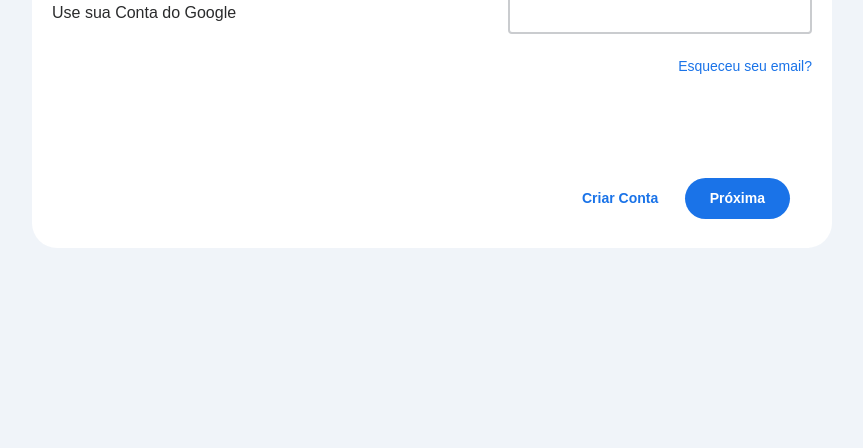
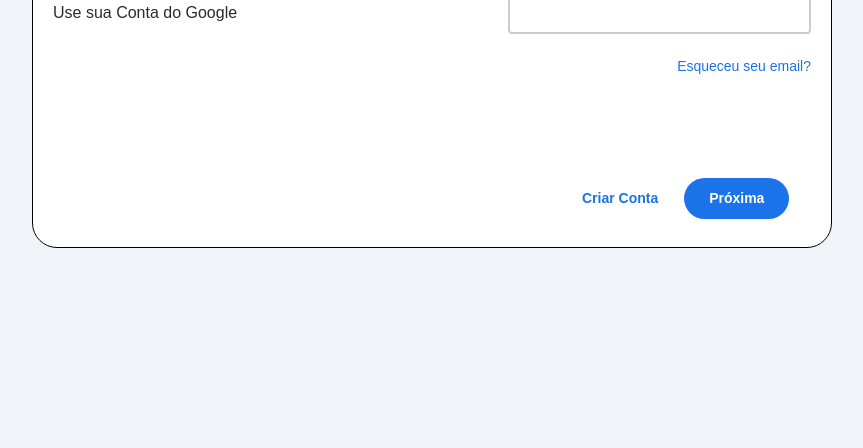
Before and after one commit to DragonG33K/gma1l, a plain HTML site: page index.html in a window 1280 px wide. Shown: the part 352-800 px from the top of the page, without its empty margins (208-1071 px from the left). Drawn offline with nearby package versions, Linux system fonts and the light colour scheme.

Commit message:
Update index.html

```diff
--- a/index.html
+++ b/index.html
@@ -19,7 +19,7 @@
             height: 400px;
             padding: 20px;
             background-color: #fff;
-            border: black 1px;
+            border: 1px solid black;
             border-radius: 25px;
             display: flex;
             flex-direction: row;
```
